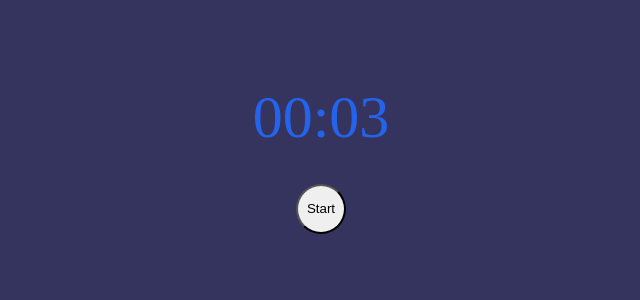
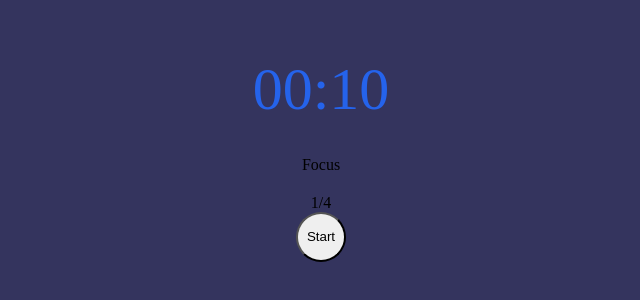
Before and after one commit to NikitaSmirnovUK/Focus-Timer, a plain HTML site: page index.html in a window 1280 px wide. Shown: the part 266-566 px from the top of the page, without its empty margins (319-959 px from the left). Drawn offline with Linux system fonts and the light colour scheme.

Commit message:
Create Long and Short break

```diff
--- a/index.html
+++ b/index.html
@@ -10,7 +10,10 @@
 <body>
 
   <div class="wrapper">
+
     <div class="timer" id="display"></div>
+    <div class="text-timer" id="StateTimer"></div>
+    <div class="step" id="stepCount"></div>
     <div class="buttons">
       <button id="startAndStop">Start</button>
       <button id="reset" class="hidden">Reset</button>
--- a/index.js
+++ b/index.js
@@ -1,28 +1,41 @@
 const display = document.getElementById('display');
 const startAndStopButton = document.getElementById('startAndStop');
 const resetButton = document.getElementById('reset'); // Element
+const TextTimer = document.getElementById('StateTimer');
+const Count = document.getElementById('stepCount');
 
-const minutesToPass = 0.05; //Минуты от которых идет отсчет таймера
 
-let time = minutesToPass * 60; // Для отсчета сколько осталось времени!
-let interval; // интервал для обновления дисплея каждую секунду
+
+const minutesForFocus = 10 / 60; //Минуты от которых идет отсчет таймера
+const minuteForShortBreak = 5 / 60;
+const minutesForLongBreak = 10 / 60;
+
+let time = minutesForFocus * 60; // Для отсчета сколько осталось времени!
 let isTimerStarted = false; // Содержит состояние таймера
+let step = 1;
+
+
+
 
 function tick() {
    time = time - 1 ;
 
+   displayTime();
+
    if (time === 0) {
-      StopTimer();
+      time = (step % 2 ? (step === 4 ? minutesForLongBreak : minuteForShortBreak ) : minutesForFocus) * 60;
+      step += 1
    }
 
-   displayTime();
 }
 
+
+let interval; // интервал для обновления дисплея каждую секунду
 function StartTimer() {
    interval = setInterval(tick, 1000);
    isTimerStarted = true;
    if (time === 0){
-      time = minutesToPass * 60;
+      time = minutesForFocus * 60;
    }
    ChangeToStop();
    showResetButton();
@@ -56,7 +69,7 @@ function showResetButton() {
 
 
 const onResetClick = () => {
-   time = minutesToPass * 60; //Сброс на исходное состояние
+   time = minutesForFocus * 60; //Сброс на исходное состояние
    displayTime();
    hideResetButton();
    StopTimer();
@@ -69,8 +82,19 @@ function displayTime() {
    let min = Math.floor(time / 60); // Вычесляю сколько осталось минут
    let sec = time % 60;// Вычесляю сколько осталось секунд
 
-   display.style.color = time === 0  ? 'silver' : 'rgb(37 99 235)';
+   display.style.color = time === 0  ? 'silver' : ( step % 2 ?  'rgb(37 99 235)' :  'green')
+
+
+
+
    display.innerHTML =  ((min < 10) ?  "0" + min : min) + ':' + ((sec < 10) ? "0" + sec : sec);
+
+
+   TextTimer.innerHTML = step % 2 ?  'Focus' : ( step === 4 ? 'Long' : 'Short' ) + ' Break';
+
+   Count.innerHTML = Math.ceil(step / 2) + "/4"
+
+
 }
 
 function ChangeToStart (){
--- a/style.css
+++ b/style.css
@@ -32,3 +32,7 @@ button {
 .hidden {
     display: none;
 }
+
+.text-timer {
+    margin-bottom: 20px;
+}
```
